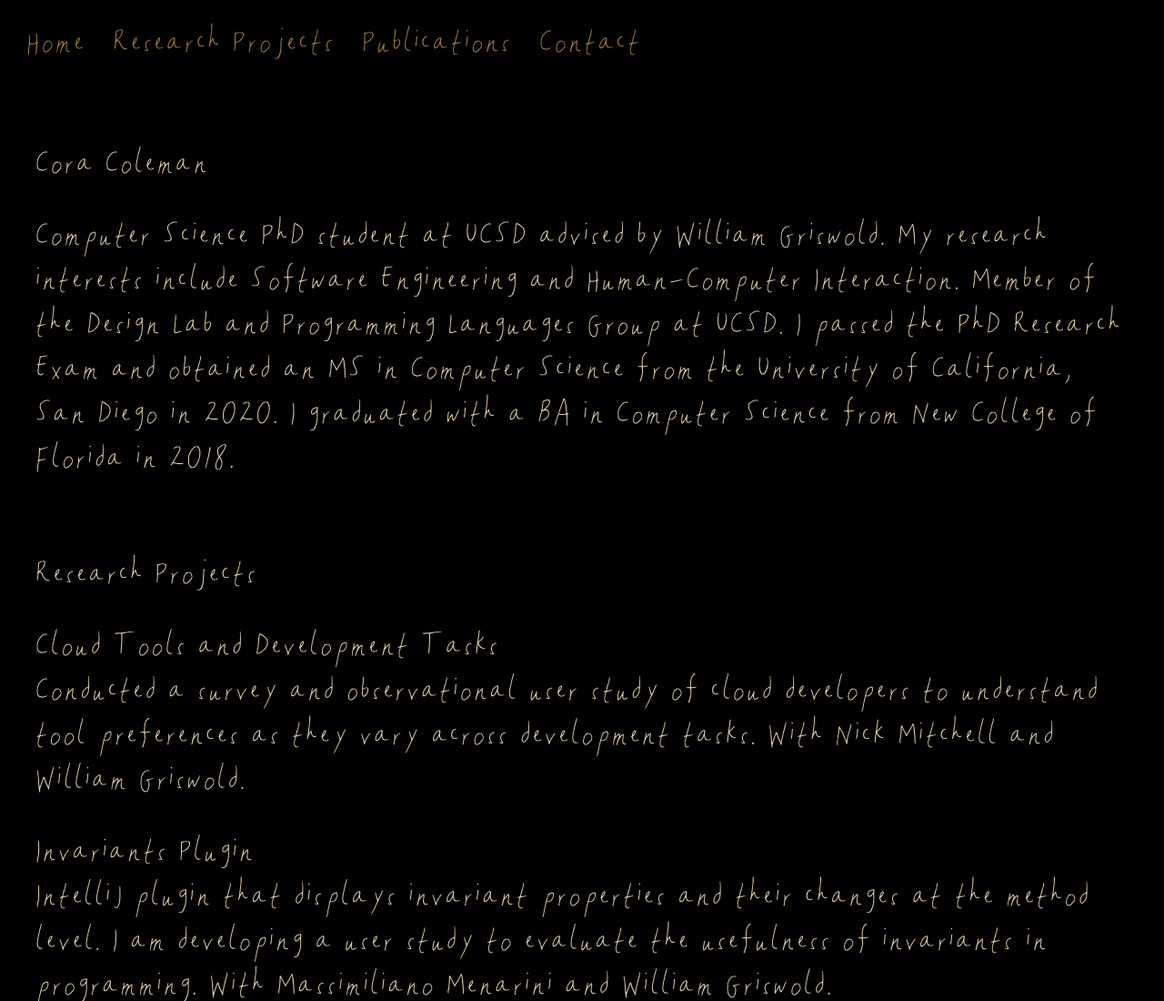
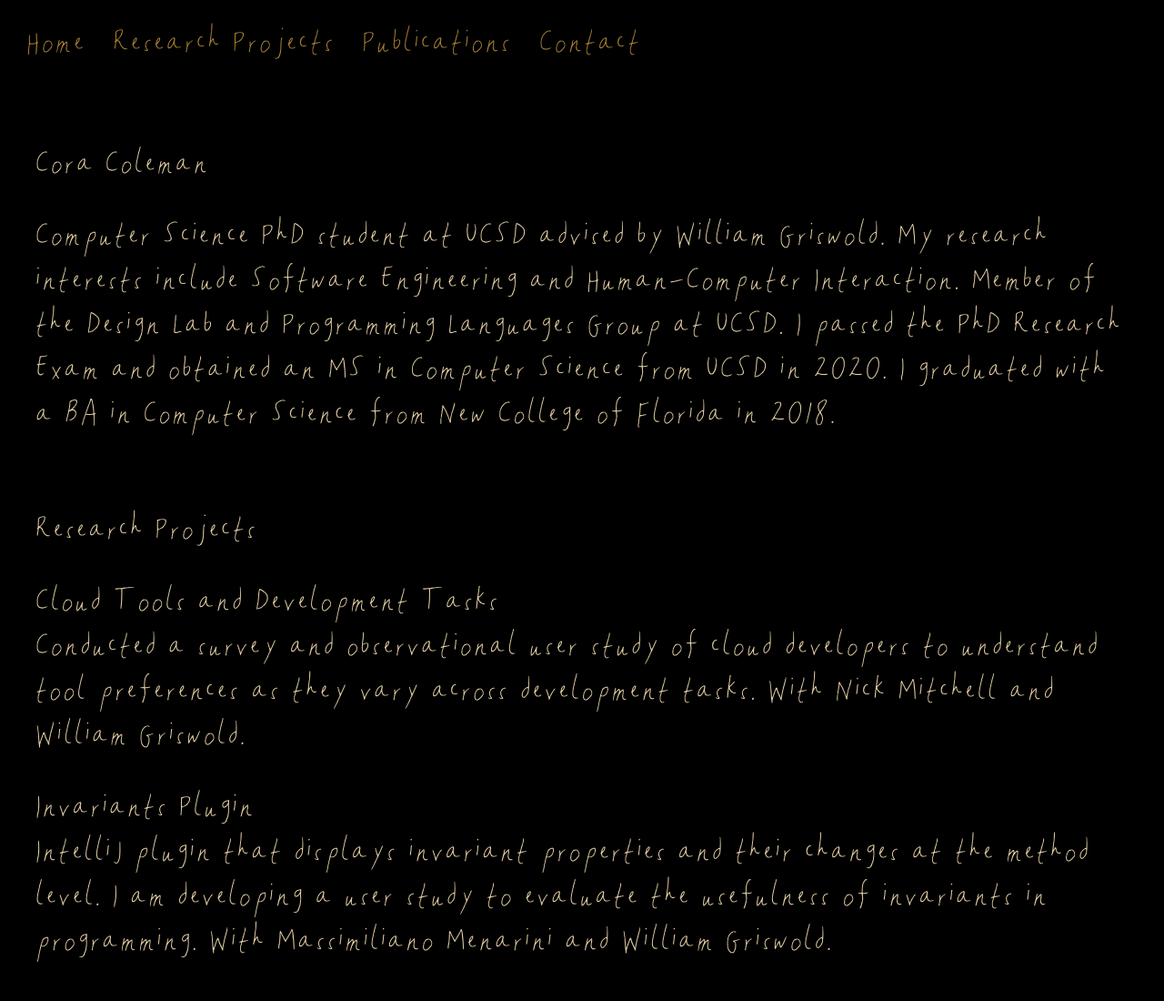
Before and after one commit to algebrot/algebrot.github.io, a website: page index.html in a window 1280 px wide. Shown: the top 1100 px of the page at 91% size. Drawn offline with Linux system fonts and the light colour scheme.

Commit message:
abbreviations

```diff
--- a/index.html
+++ b/index.html
@@ -29,7 +29,7 @@
         Computer Science PhD student at UCSD advised by William Griswold.
         My research interests include Software Engineering and Human-Computer Interaction.
 	Member of the Design Lab and Programming Languages Group at UCSD.
-        I passed the PhD Research Exam and obtained an MS in Computer Science from the University of California, San Diego in 2020.
+        I passed the PhD Research Exam and obtained an MS in Computer Science from UCSD in 2020.
         I graduated with a BA in Computer Science from New College of Florida in 2018.
       </font></p>
     </br >
```
